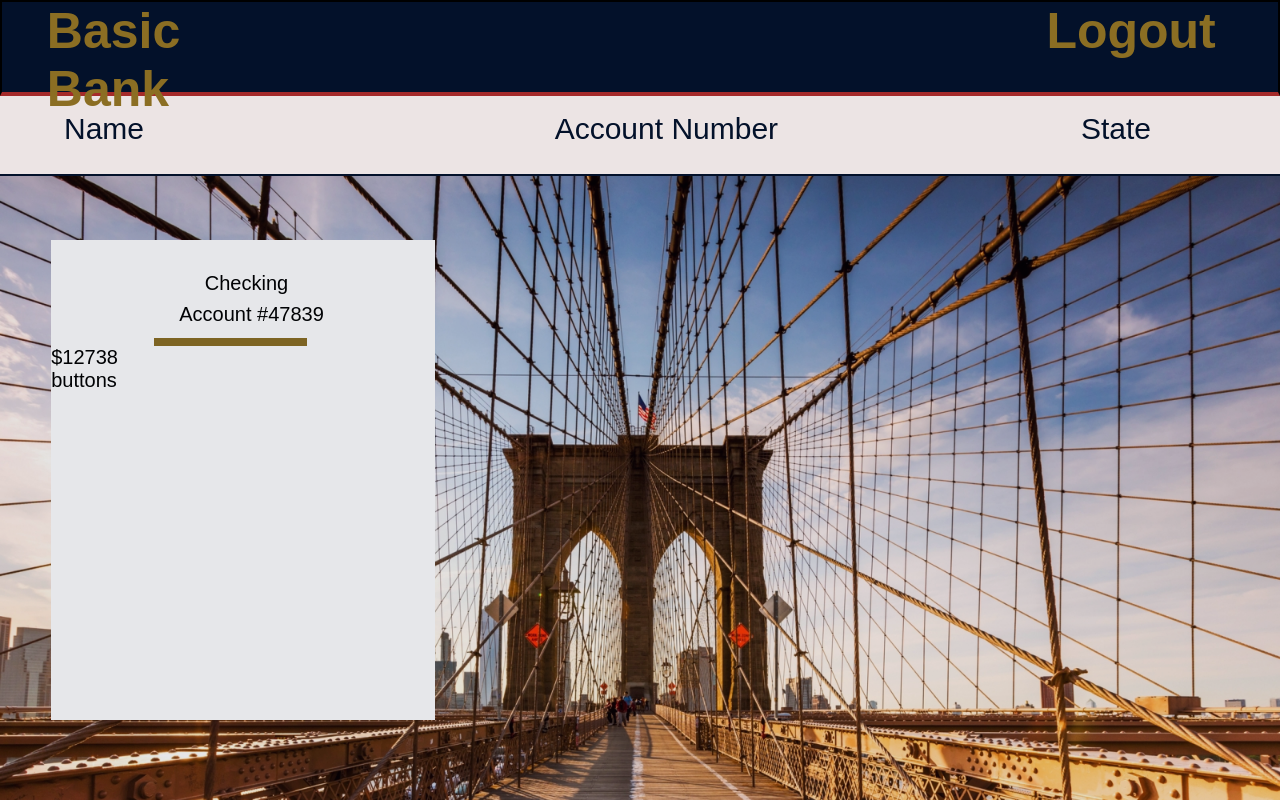
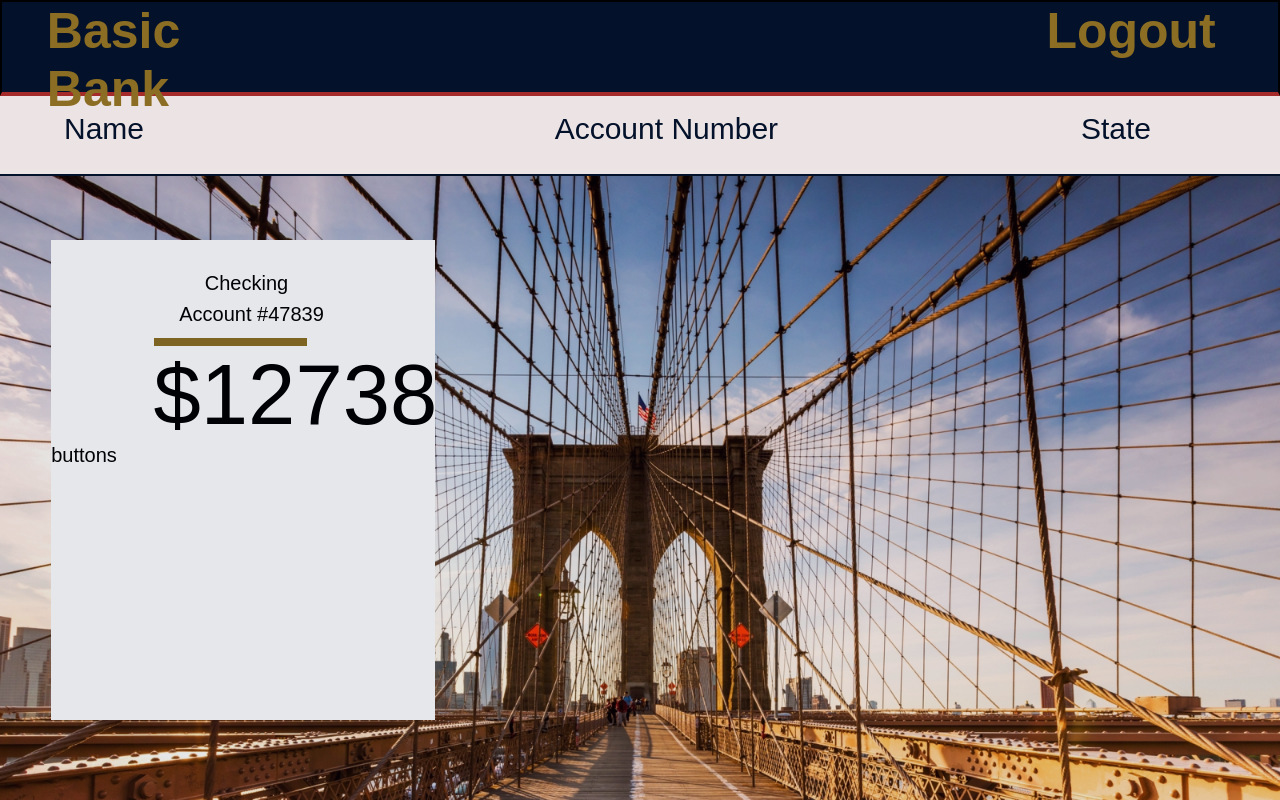
Before and after one commit to cyberstizz/basicbank, a React (Create React App) app: page /accounts in a window 1280 px wide. Built offline with nearby package versions, Linux system fonts and the light colour scheme; no server answers.

Commit message:
adjusted font size of account balance

```diff
--- a/src/components/AccountCard.css
+++ b/src/components/AccountCard.css
@@ -31,5 +31,7 @@ margin-top: 1.5vh;
 }
 
 .accountBalance{
-
+ margin-left: 8vw;
+ font-family: 'Dosis', sans-serif;
+ font-size: 85px;
 }
```
